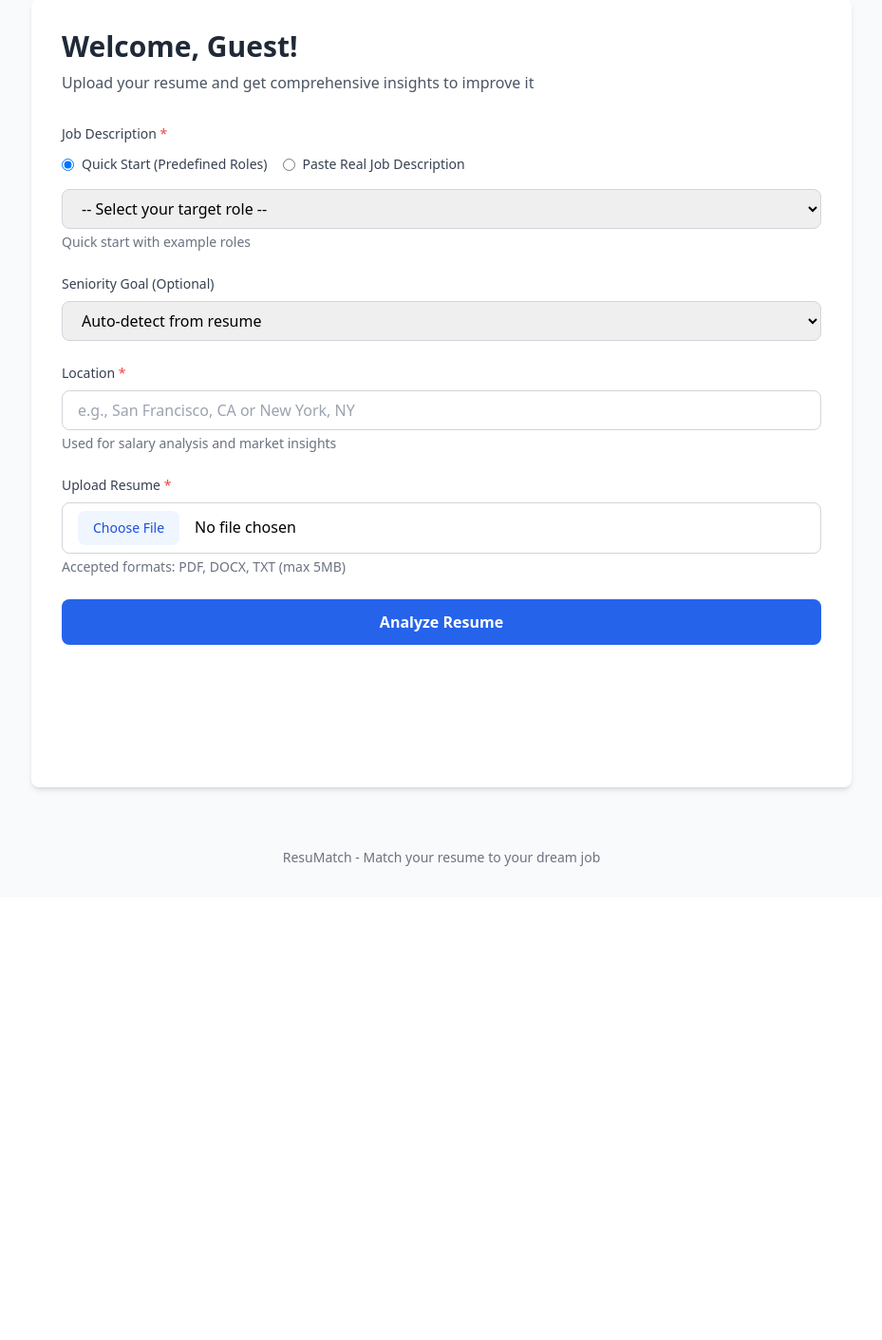
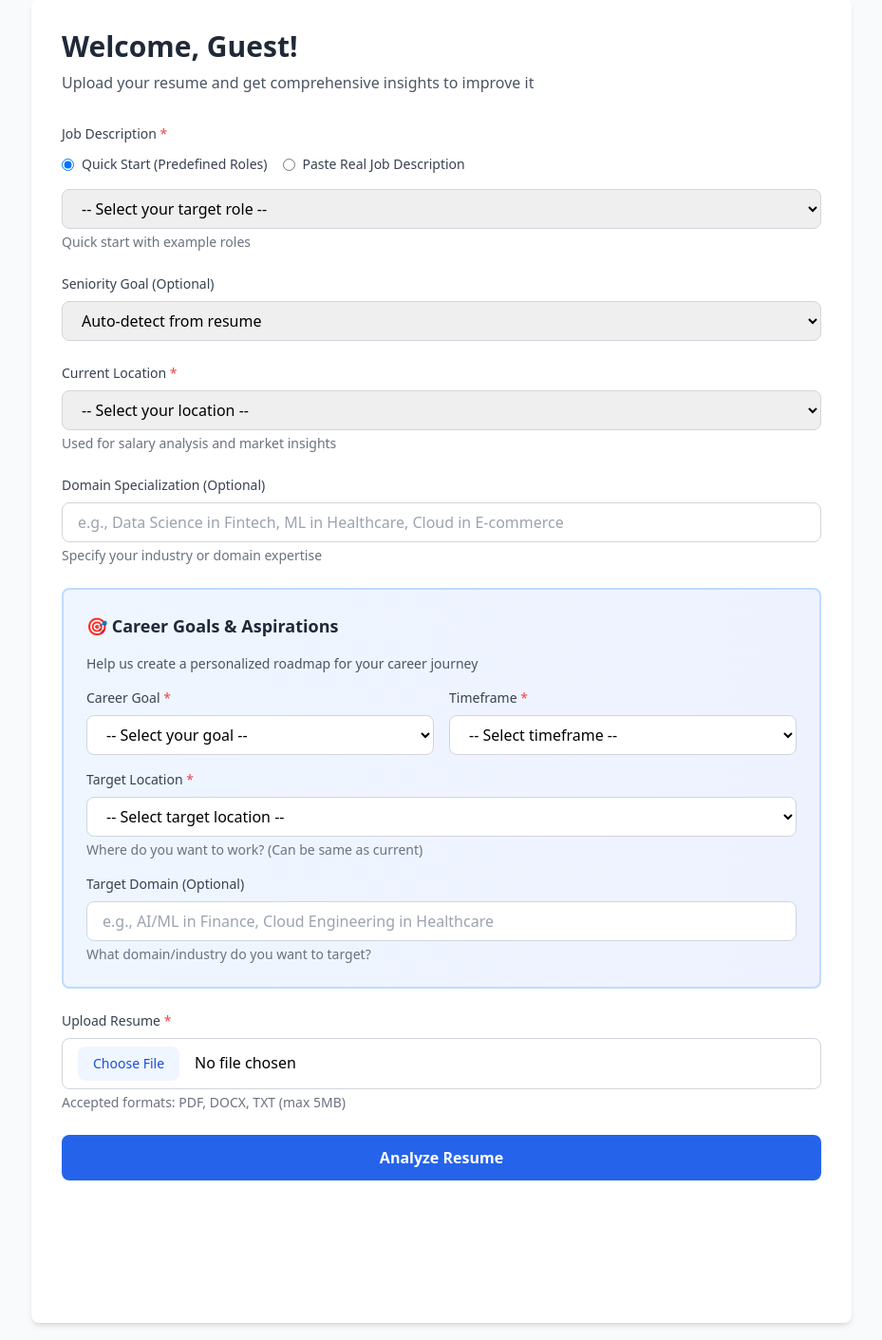
Before and after one commit to debisree/ResuMatchPro, a FastAPI app: page /app in a window 1280 px wide. Shown: the part 94-1505 px from the top of the page at 95% size, without its empty margins (175-1104 px from the left). Before the commit the page ends 1006 px from the top, so only its background shows below. Run offline with FastAPI, Linux system fonts and the light colour scheme; some libraries are stand-ins or nearby versions.

Commit message:
Update job search to include career goals and preferred domains
Modify the home page template to include dropdowns for current location, domain specialization, career goal, and timeframe, replacing the free-text location input with a select element.

Replit-Commit-Author: Agent
Replit-Commit-Session-Id: 4fd49339-d940-46b4-a7f5-74c155e041f5
Replit-Commit-Checkpoint-Type: intermediate_checkpoint
Replit-Commit-Event-Id: efdd5bb7-4dbd-43eb-a233-faddcf44a487
Replit-Commit-Screenshot-Url: https://storage.googleapis.com/screenshot-production-us-central1/0b07afdd-6b9b-4c01-882a-f6291405f839/4fd49339-d940-46b4-a7f5-74c155e041f5/wsEDdSX

```diff
--- a/templates/home.html
+++ b/templates/home.html
@@ -105,17 +105,122 @@ We're looking for a Data Scientist with strong Python skills, experience with ma
 
         <div>
             <label for="location" class="block text-sm font-medium text-gray-700 mb-2">
-                Location <span class="text-red-500">*</span>
+                Current Location <span class="text-red-500">*</span>
+            </label>
+            <select
+                id="location"
+                name="location"
+                required
+                class="w-full px-4 py-2 border border-gray-300 rounded-lg focus:ring-2 focus:ring-blue-500 focus:border-transparent"
+            >
+                <option value="">-- Select your location --</option>
+                <option value="NYC/NJ">NYC/NJ</option>
+                <option value="SFO">SFO</option>
+                <option value="LA">LA</option>
+                <option value="San Diego">San Diego</option>
+                <option value="Boston">Boston</option>
+                <option value="DC">DC</option>
+                <option value="Raleigh/Durham">Raleigh/Durham</option>
+                <option value="Houston">Houston</option>
+                <option value="Dallas">Dallas</option>
+                <option value="Austin">Austin</option>
+            </select>
+            <p class="text-sm text-gray-500 mt-1">Used for salary analysis and market insights</p>
+        </div>
+
+        <div>
+            <label for="domain" class="block text-sm font-medium text-gray-700 mb-2">
+                Domain Specialization (Optional)
             </label>
             <input
                 type="text"
-                id="location"
-                name="location"
-                required
-                placeholder="e.g., San Francisco, CA or New York, NY"
+                id="domain"
+                name="domain"
+                placeholder="e.g., Data Science in Fintech, ML in Healthcare, Cloud in E-commerce"
                 class="w-full px-4 py-2 border border-gray-300 rounded-lg focus:ring-2 focus:ring-blue-500 focus:border-transparent"
             >
-            <p class="text-sm text-gray-500 mt-1">Used for salary analysis and market insights</p>
+            <p class="text-sm text-gray-500 mt-1">Specify your industry or domain expertise</p>
+        </div>
+
+        <!-- Career Goals Panel -->
+        <div class="bg-gradient-to-r from-blue-50 to-indigo-50 border-2 border-blue-200 rounded-lg p-6 space-y-4">
+            <h3 class="text-lg font-semibold text-gray-800 flex items-center gap-2">
+                🎯 Career Goals & Aspirations
+            </h3>
+            <p class="text-sm text-gray-600">Help us create a personalized roadmap for your career journey</p>
+
+            <div class="grid grid-cols-1 md:grid-cols-2 gap-4">
+                <div>
+                    <label for="career_goal" class="block text-sm font-medium text-gray-700 mb-2">
+                        Career Goal <span class="text-red-500">*</span>
+                    </label>
+                    <select
+                        id="career_goal"
+                        name="career_goal"
+                        required
+                        class="w-full px-4 py-2 border border-gray-300 rounded-lg focus:ring-2 focus:ring-blue-500 focus:border-transparent bg-white"
+                    >
+                        <option value="">-- Select your goal --</option>
+                        <option value="promotion">Promotion (Next level in current field)</option>
+                        <option value="pivot">Career Pivot (Switch role/industry)</option>
+                    </select>
+                </div>
+
+                <div>
+                    <label for="timeframe" class="block text-sm font-medium text-gray-700 mb-2">
+                        Timeframe <span class="text-red-500">*</span>
+                    </label>
+                    <select
+                        id="timeframe"
+                        name="timeframe"
+                        required
+                        class="w-full px-4 py-2 border border-gray-300 rounded-lg focus:ring-2 focus:ring-blue-500 focus:border-transparent bg-white"
+                    >
+                        <option value="">-- Select timeframe --</option>
+                        <option value="6">6 Months</option>
+                        <option value="12">1 Year</option>
+                    </select>
+                </div>
+            </div>
+
+            <div>
+                <label for="target_location" class="block text-sm font-medium text-gray-700 mb-2">
+                    Target Location <span class="text-red-500">*</span>
+                </label>
+                <select
+                    id="target_location"
+                    name="target_location"
+                    required
+                    class="w-full px-4 py-2 border border-gray-300 rounded-lg focus:ring-2 focus:ring-blue-500 focus:border-transparent bg-white"
+                >
+                    <option value="">-- Select target location --</option>
+                    <option value="NYC/NJ">NYC/NJ</option>
+                    <option value="SFO">SFO</option>
+                    <option value="LA">LA</option>
+                    <option value="San Diego">San Diego</option>
+                    <option value="Boston">Boston</option>
+                    <option value="DC">DC</option>
+                    <option value="Raleigh/Durham">Raleigh/Durham</option>
+                    <option value="Houston">Houston</option>
+                    <option value="Dallas">Dallas</option>
+                    <option value="Austin">Austin</option>
+                </select>
+                <p class="text-sm text-gray-500 mt-1">Where do you want to work? (Can be same as current)</p>
+            </div>
+
+            <div>
+                <label for="target_domain" class="block text-sm font-medium text-gray-700 mb-2">
+                    Target Domain (Optional)
+                </label>
+                <input
+                    type="text"
+                    id="target_domain"
+                    name="target_domain"
+                    placeholder="e.g., AI/ML in Finance, Cloud Engineering in Healthcare"
+                    class="w-full px-4 py-2 border border-gray-300 rounded-lg focus:ring-2 focus:ring-blue-500 focus:border-transparent bg-white"
+                >
+                <p class="text-sm text-gray-500 mt-1">What domain/industry do you want to target?</p>
+            </div>
         </div>
 
         <div>
```
Also changed, not shown: 1 other file.
